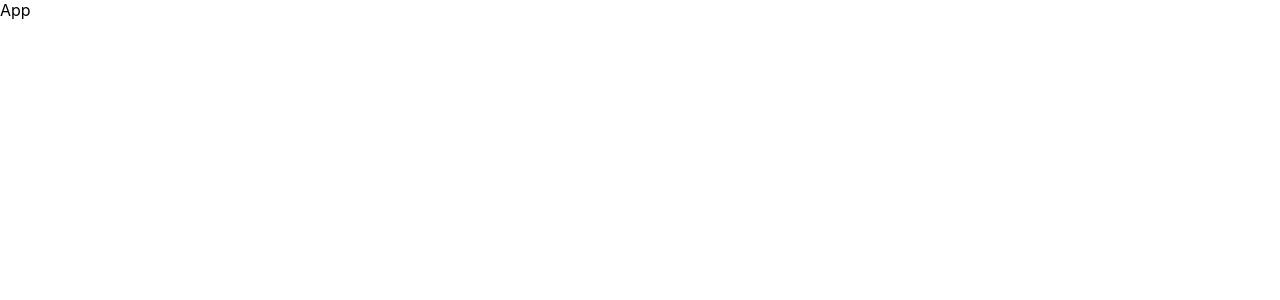
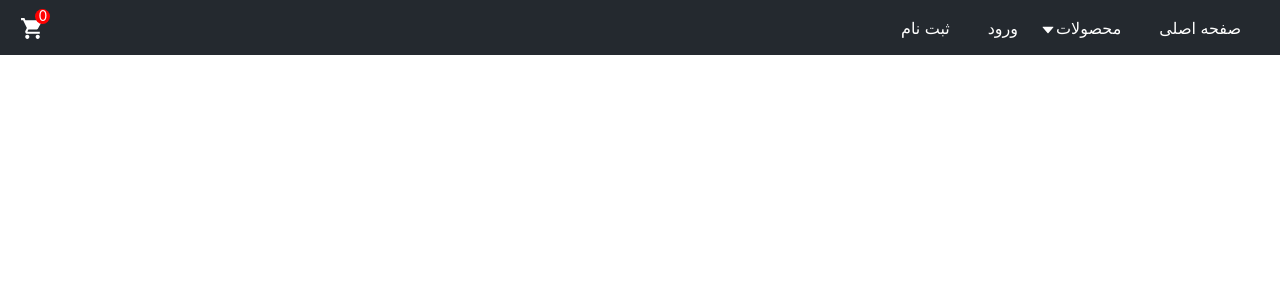
Before and after one commit to nima-qanbari/web-shop-react-redux, a React (Create React App) app: page / in a window 1280 px wide. Shown: the top 300 px of the page. Built offline with nearby package versions, Linux system fonts and the light colour scheme.

Commit message:
complete Navbar

```diff
--- a/package.json
+++ b/package.json
@@ -8,7 +8,10 @@
     "@testing-library/user-event": "^13.5.0",
     "react": "^18.0.0",
     "react-dom": "^18.0.0",
+    "react-icons": "^4.3.1",
+    "react-router-dom": "^6.3.0",
     "react-scripts": "5.0.1",
+    "styled-components": "^5.3.5",
     "web-vitals": "^2.1.4"
   },
   "scripts": {
--- a/public/index.html
+++ b/public/index.html
@@ -1,5 +1,5 @@
 <!DOCTYPE html>
-<html lang="en">
+<html lang="en" dir="rtl">
   <head>
     <meta charset="utf-8" />
     <link rel="icon" href="%PUBLIC_URL%/favicon.ico" />
--- a/src/App.js
+++ b/src/App.js
@@ -1,9 +1,12 @@
 import React from 'react'
 import "./App.css"
+import Navbar from './components/Navbar/Navbar'
 
 const App = () => {
   return (
-    <div>App</div>
+    <div>
+      <Navbar />
+    </div>
   )
 }
 
--- /dev/null
+++ b/src/components/Navbar/Burger.js
@@ -0,0 +1,62 @@
+import React, { useState } from "react";
+
+//styled-components
+import styled from "styled-components";
+import NavbarClick from "./NavbarClick";
+const Div = styled.div`
+  display: none;
+  width: 2rem;
+  height: 1.8rem;
+  position: fixed;
+  top: 13px;
+  right: 20px;
+  z-index: 200;
+  cursor: pointer;
+
+  @media (max-width: 768px) {
+    display: flex;
+    justify-content: space-around;
+    flex-direction: column;
+  }
+  div {
+    width: 2rem;
+    height: 0.25rem;
+    background-color: ${({ open }) => (open ? "#f1f1f1" : "#fff")};
+    border-radius: 10px;
+    transform-origin: 3px;
+    transition: all 0.2s linear;
+    :nth-child(1) {
+      transform: ${({ open }) => (open ? "rotate(45deg)" : "rotate(0)")};
+    }
+    :nth-child(2) {
+      transform: ${({ open }) => (open ? "translateX(100%)" : "translateX(0)")};
+      opacity: ${({ open }) => (open ? 0 : 1)};
+    }
+    :nth-child(3) {
+      transform: ${({ open }) => (open ? "rotate(-45deg)" : "rotate(0)")};
+    }
+  }
+`;
+
+const Burger = () => {
+  const [open, setOpen] = useState(false);
+  const openHandler = () => {
+    setOpen(!open);
+  };
+
+  const closeHandler = () => {
+    setOpen(false)
+  }
+  return (
+    <div>
+      <Div open={open} onClick={openHandler}>
+        <div></div>
+        <div></div>
+        <div></div>
+      </Div>
+      <NavbarClick open={open} close={closeHandler}/>
+    </div>
+  );
+};
+
+export default Burger;
--- /dev/null
+++ b/src/components/Navbar/DropdownLi.js
@@ -0,0 +1,33 @@
+import React from "react";
+
+//styled-components
+import styled from "styled-components";
+
+const Ul = styled.ul`
+  width: 100%;
+  display: ${({ dropdown }) => (dropdown ? "block" : "none")};
+  background-color: ${({ dropdown }) => (dropdown ? "#ccc" : "")};
+  li {
+    width: 100%;
+    color: #000 !important;
+
+    &:hover {
+      background-color: #111 !important;
+      opacity: .5;
+      color: #fff !important;
+    }
+  }
+`;
+
+const DropdownLi = ({ dropdown }) => {
+  return (
+    <Ul dropdown={dropdown}>
+      <li>a</li>
+      <li>c</li>
+      <li>c</li>
+      <li>cd</li>
+    </Ul>
+  );
+};
+
+export default DropdownLi;
--- /dev/null
+++ b/src/components/Navbar/Navbar.js
@@ -0,0 +1,159 @@
+import React, { useState } from "react";
+
+//react-icons
+import { MdShoppingCart } from "react-icons/md";
+import { AiFillCaretDown } from "react-icons/ai";
+
+//styled-components
+import styled from "styled-components";
+
+//react-router-dom
+// import { Link } from "react-router-dom";
+
+//components
+import Burger from "./Burger";
+
+const Nav = styled.nav`
+  display: flex;
+  justify-content: space-between;
+  align-items: center;
+  height: 55px;
+  padding: 0 20px;
+  z-index: 30;
+  position: fixed;
+  top: 0;
+  width: 100%;
+  background-color: #24292f;
+  color: #fff;
+`;
+
+const Ul = styled.ul`
+  display: flex;
+  align-items: center;
+
+  width: 100%;
+  @media (max-width: 768px) {
+    display: none;
+  }
+  li {
+    height: 55px;
+    display: flex;
+    align-items: center;
+    padding:10px 19px;
+    user-select: none;
+    cursor: pointer;
+    &:hover {
+      background-color: #ccc;
+      color: #000;
+    }
+  }
+
+  svg {
+    position: fixed;
+    top: 22px;
+    margin-left: 10px;
+  }
+  .dropdown {
+    position: relative;
+  }
+
+  .dropdown ul {
+    position: absolute;
+    z-index: 10;
+    top: 100%;
+    left: 0;
+    right: 0;
+    background-color: #f5f5f5;
+    border-radius: 3px;
+    overflow: hidden;
+    color: #000;
+    display: ${({dropdown}) => dropdown ? "flex" : "none"};
+    flex-direction: column;
+    justify-content:center ;
+    align-items: center;
+    width: 100%;
+
+    li {
+      width: 100%;
+     display: flex;
+     align-items: center;
+     justify-content: center;
+
+     &:hover{
+      background-color: #111;
+      opacity:.5;
+      color: #fff;
+     }
+    }
+  }
+`;
+
+const Div = styled.div`
+  position: relative;
+
+  .counter {
+    display: flex;
+    justify-content: center;
+    align-items: center;
+    background-color: red;
+    padding-bottom: 2px;
+    padding-left: 1px;
+    width: 15px;
+    height: 15px;
+    position: absolute;
+    top: -7px;
+    right: -5px;
+
+    border-radius: 100%;
+    span {
+      font-size: 14px;
+    }
+  }
+  svg {
+    font-size: 25px;
+    margin-bottom: -5px;
+  }
+
+`;
+
+const Navbar = () => {
+  const [dropdown, setDropdown] = useState(false);
+  const dropdownHandler = () => {
+    setDropdown(!dropdown);
+  };
+  return (
+    <Nav>
+      <div>
+        <Burger />
+        <Ul dropdown={dropdown}>
+          <li>صفحه اصلی</li>
+          <li onClick={dropdownHandler} className="dropdown">
+            <div >
+              محصولات
+              <AiFillCaretDown />
+              <ul>
+                <li>a</li>
+                <li>c</li>
+                <li>c</li>
+                <li>cd</li>
+                <li>cd</li>
+              </ul>
+            </div>
+          </li>
+          <li>ورود</li>
+          <li>ثبت نام</li>
+        </Ul>
+      </div>
+      <Div>
+        <div>
+          <MdShoppingCart />
+        </div>
+        <div className="counter">
+          <span>0</span>
+        </div>
+      </Div>
+    </Nav>
+  );
+};
+
+export default Navbar;
--- /dev/null
+++ b/src/components/Navbar/NavbarClick.js
@@ -0,0 +1,75 @@
+import React, { useState } from "react";
+import { AiFillCaretDown } from "react-icons/ai";
+
+//styled-components
+import styled from "styled-components";
+import DropdownLi from "./DropdownLi";
+
+const Ul = styled.ul`
+  width: 100%;
+  height: 100%;
+  display: none;
+  flex-direction: column;
+  align-items: center;
+  position: fixed;
+  top: 0;
+  right: 0;
+  z-index: 110;
+  padding-top: 50px;
+  background-color: #111;
+  opacity: 0.9;
+  transition: all 0.8s linear;
+
+  @media (max-width: 768px) {
+    display: ${({ open }) => (open ? "flex" : "none")};
+  }
+  li {
+    position: relative;
+    transition: background-color 0.1s linear;
+    padding: 20px 0;
+    color: #fff;
+    display: flex;
+    justify-content: center;
+    align-items: center;
+    cursor: pointer;
+    width: 100%;
+    &:hover {
+      background-color: #ccc;
+      color: black;
+    }
+   svg {
+     position: fixed;
+     top: 137px;
+   }
+  }
+
+  .dropdown {
+    display: flex;
+    flex-direction: column;
+  }
+`;
+
+const NavbarClick = ({ open, close }) => {
+  const [dropdown, setDropdown] = useState(false);
+  const dropdownHandler = () => {
+    setDropdown(!dropdown);
+  };
+  return (
+    <div>
+      <Ul open={open} dropdown={dropdown}>
+        <li onClick={close}>صفحه اصلی</li>
+        <li className="dropdown" onClick={dropdownHandler}>
+          <div>
+            محصولات
+            <AiFillCaretDown />
+          </div>
+          <DropdownLi dropdown={dropdown} />
+        </li>
+        <li onClick={close}>ورود</li>
+        <li onClick={close}>ثبت نام</li>
+      </Ul>
+    </div>
+  );
+};
+
+export default NavbarClick;
--- a/src/index.css
+++ b/src/index.css
@@ -1,3 +1,9 @@
+* {
+  box-sizing: border-box;
+  margin: 0;
+  padding: 0;
+  list-style: none;
+}
 body {
   margin: 0;
   font-family: -apple-system, BlinkMacSystemFont, 'Segoe UI', 'Roboto', 'Oxygen',
```
Also changed, not shown: src/components/Footer/Footer.js (added), 1 other file (tests, documents, lock files or other folders).
